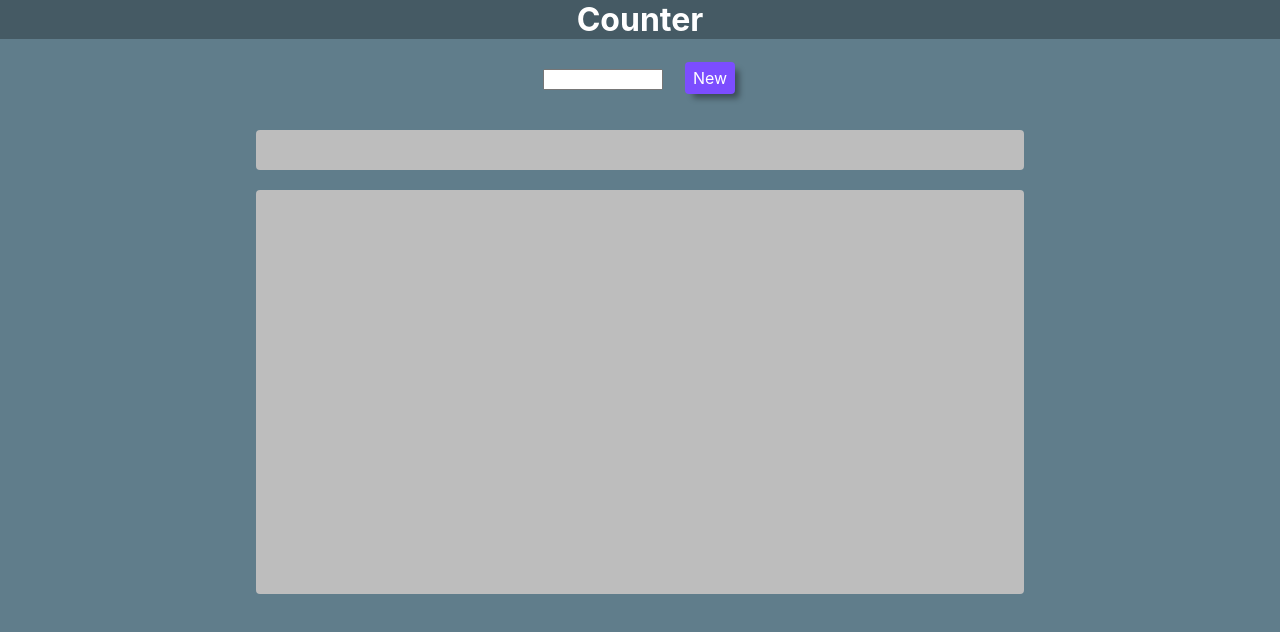
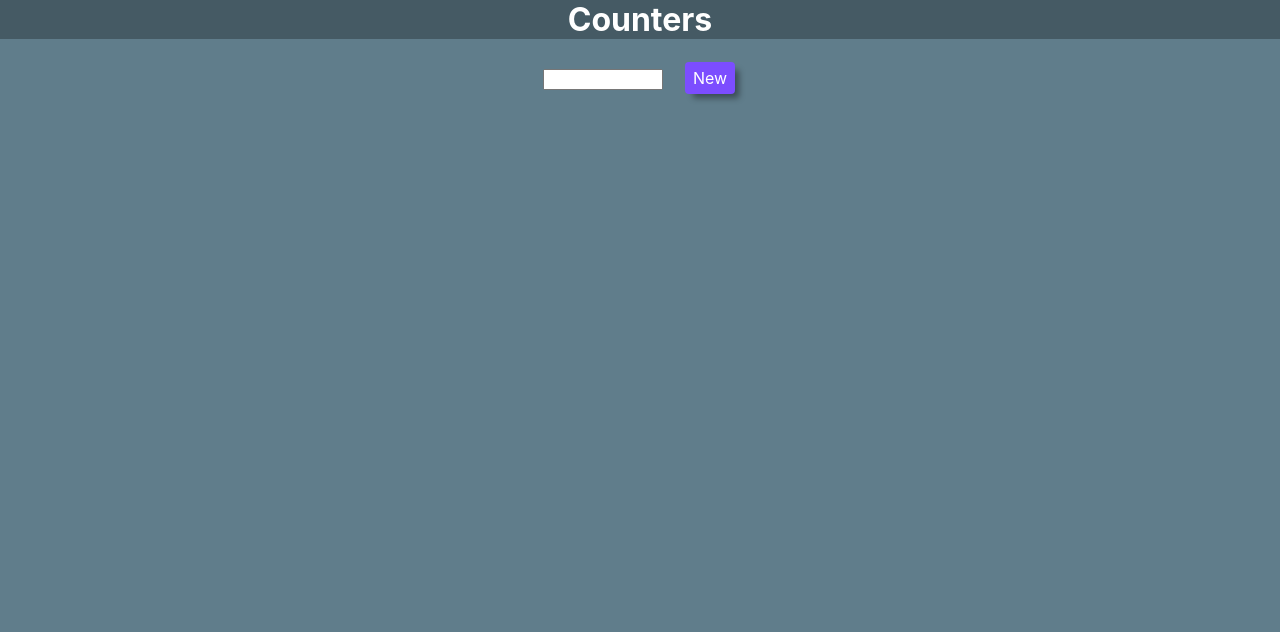
Before and after one commit to lydstyl/190717-counter, a React (Create React App) app: page / in a window 1280 px wide. Shown: the top 632 px of the page. Built offline with nearby package versions, Linux system fonts and the light colour scheme.

Commit message:
title & no display if no counters

```diff
--- a/public/index.html
+++ b/public/index.html
@@ -19,7 +19,7 @@
       work correctly both with client-side routing and a non-root public URL.
       Learn how to configure a non-root public URL by running `npm run build`.
     -->
-    <title>React App</title>
+    <title>Couters</title>
   </head>
   <body>
     <noscript>You need to enable JavaScript to run this app.</noscript>
--- a/src/App.js
+++ b/src/App.js
@@ -94,11 +94,14 @@ export default class App extends Component {
         />
       );
     }
-    const Counters = <div className='counters'>{counters}</div>;
+
+    const Counters = counters.length ? (
+      <div className='counters'>{counters}</div>
+    ) : null;
 
     return (
       <div className='App'>
-        <h1>Counter</h1>
+        <h1>Counters</h1>
         <input
           type='text'
           maxLength='10'
--- a/src/components/Chart.jsx
+++ b/src/components/Chart.jsx
@@ -33,13 +33,13 @@ const Chart = ({ counters }) => {
     data.datasets[0].hoverBackgroundColor.push(randomColor());
   });
 
-  return (
+  return counters.length ? (
     <div className='chartBox'>
       <div className='chart'>
         <Doughnut data={data} options={options} />
       </div>
     </div>
-  );
+  ) : null;
 };
 
 export default Chart;
```
